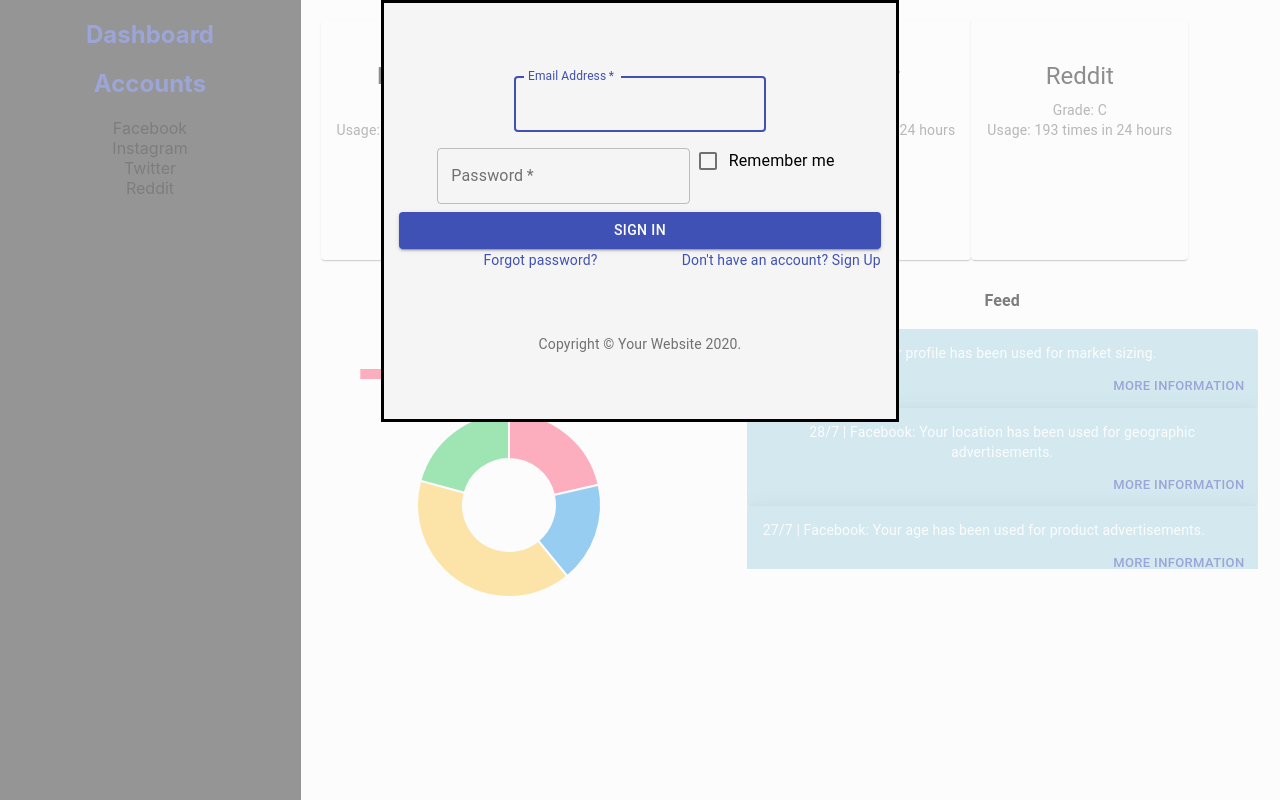
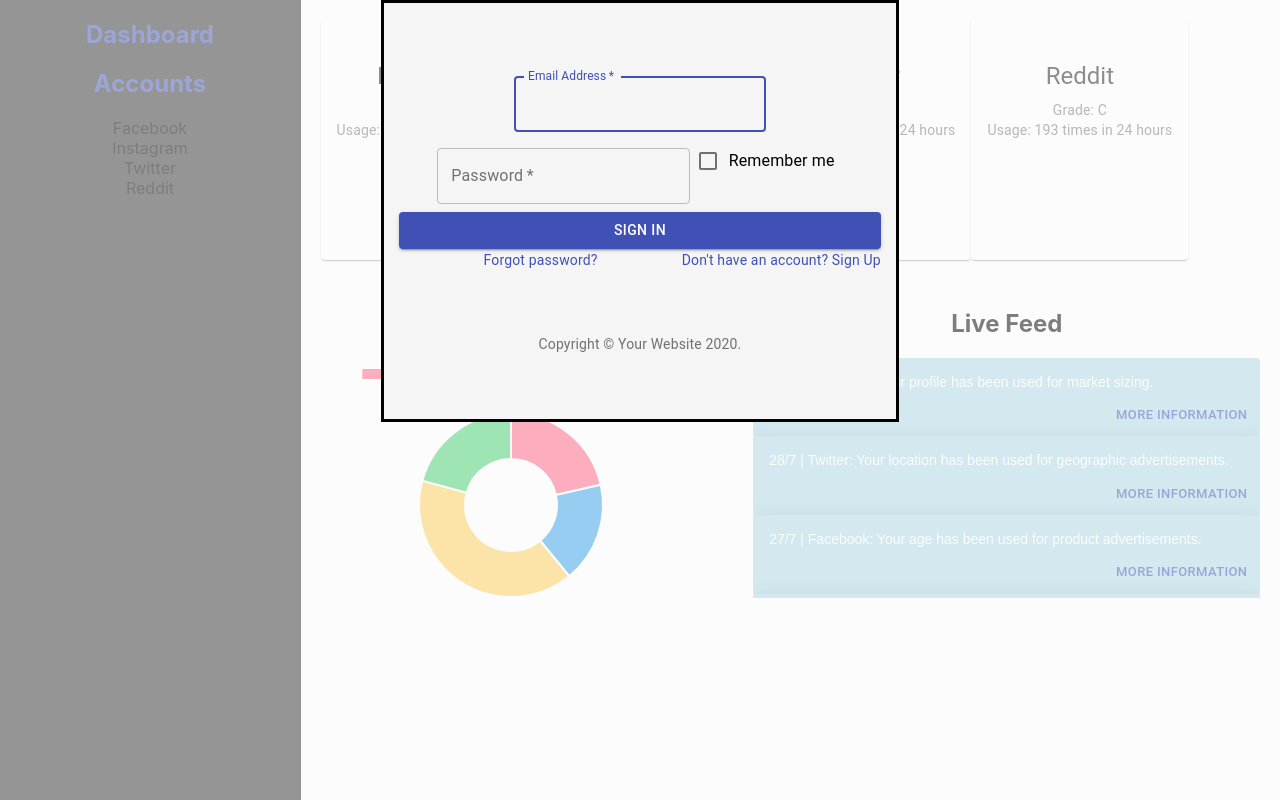
Before and after one commit to Boqian-Ma/sync-hack-2020-macrohard, a React (Create React App) app: page / in a window 1280 px wide. Built offline with nearby package versions, Linux system fonts and the light colour scheme.

Commit message:
cosmetic chagnes

```diff
--- a/src/components/Content.js
+++ b/src/components/Content.js
@@ -1,7 +1,48 @@
 import React, { useState } from 'react'
 import { AccountCard, FacebookFeed, ManageAccount, PieGraph, SearchCompanies, Sidebar } from '../components';
 import { Link } from '@material-ui/core';
+import { createMuiTheme }  from '@material-ui/core/styles'
+import { purple } from '@material-ui/core/colors';
+import { green } from '@material-ui/core/colors';
+import { ThemeProvider } from '@material-ui/core/styles';
 import './Content.css'
+
+import RalewayWoff2 from './raleway-v17-latin-regular.woff2';
+
+const raleway = {
+  fontFamily: 'Raleway',
+  fontStyle: 'normal',
+  fontDisplay: 'swap',
+  fontWeight: 400,
+  src: `
+    local('Raleway'),
+    local('Raleway-Regular'),
+    url(${RalewayWoff2}) format('woff2')
+  `,
+  unicodeRange:
+    'U+0000-00FF, U+0131, U+0152-0153, U+02BB-02BC, U+02C6, U+02DA, U+02DC, U+2000-206F, U+2074, U+20AC, U+2122, U+2191, U+2193, U+2212, U+2215, U+FEFF',
+};
+
+const theme = createMuiTheme({
+    palette: {
+        primary: {
+          main: purple[500],
+        },
+        secondary: {
+          main: green[500],
+        },
+    },
+  typography: {
+    fontFamily: 'Raleway, Arial',
+  },
+  overrides: {
+    MuiCssBaseline: {
+      '@global': {
+        '@font-face': [raleway],
+      },
+    },
+  },
+});
 
 export default function Content(props) {
     const [show, setShow] = useState("Dashboard")
@@ -33,6 +74,7 @@ export default function Content(props) {
     }
 
     return (
+        <ThemeProvider theme={theme}>
         <div className="container">
             <div className="side-container">
                 <Sidebar width={300} height={"100%"}>
@@ -71,5 +113,6 @@ export default function Content(props) {
                     </div>
                 </div>}
         </div>
+        </ThemeProvider>
     )
 }
--- a/src/components/FacebookFeed.js
+++ b/src/components/FacebookFeed.js
@@ -26,11 +26,26 @@ export default function LongTextSnackbar() {
 
   return (
     <div className={classes.root}>
-      <Typography><b>Feed</b></Typography>
+            <h2>Live Feed</h2>
     <PerfectScrollbar>
       <SnackbarContent
         style={{backgroundColor: 'lightBlue'}}
         message="28/7 | Facebook: Your profile has been used for market sizing."
+        action={action}
+      />
+      <SnackbarContent
+        style={{backgroundColor: 'lightBlue'}}
+        message="28/7 | Twitter: Your location has been used for geographic advertisements."
+        action={action}
+      />
+      <SnackbarContent
+        style={{backgroundColor: 'lightBlue'}}
+        message="27/7 | Facebook: Your age has been used for product advertisements."
+        action={action}
+      />
+      <SnackbarContent
+        style={{backgroundColor: 'lightBlue'}}
+        message="28/7 | Reddit: Your profile has been used for market sizing."
         action={action}
       />
       <SnackbarContent
@@ -40,22 +55,7 @@ export default function LongTextSnackbar() {
       />
       <SnackbarContent
         style={{backgroundColor: 'lightBlue'}}
-        message="27/7 | Facebook: Your age has been used for product advertisements."
-        action={action}
-      />
-      <SnackbarContent
-        style={{backgroundColor: 'lightBlue'}}
-        message="28/7 | Facebook: Your profile has been used for market sizing."
-        action={action}
-      />
-      <SnackbarContent
-        style={{backgroundColor: 'lightBlue'}}
-        message="28/7 | Facebook: Your location has been used for geographic advertisements."
-        action={action}
-      />
-      <SnackbarContent
-        style={{backgroundColor: 'lightBlue'}}
-        message="27/7 | Facebook: Your age has been used for product planning."
+        message="27/7 | Instagram: Your age has been used for product planning."
         action={action}
       />
     </PerfectScrollbar>
```
Also changed, not shown: src/components/raleway-v17-latin-regular.woff2 (added), src/raleway-v17-latin-regular.woff2 (added).
